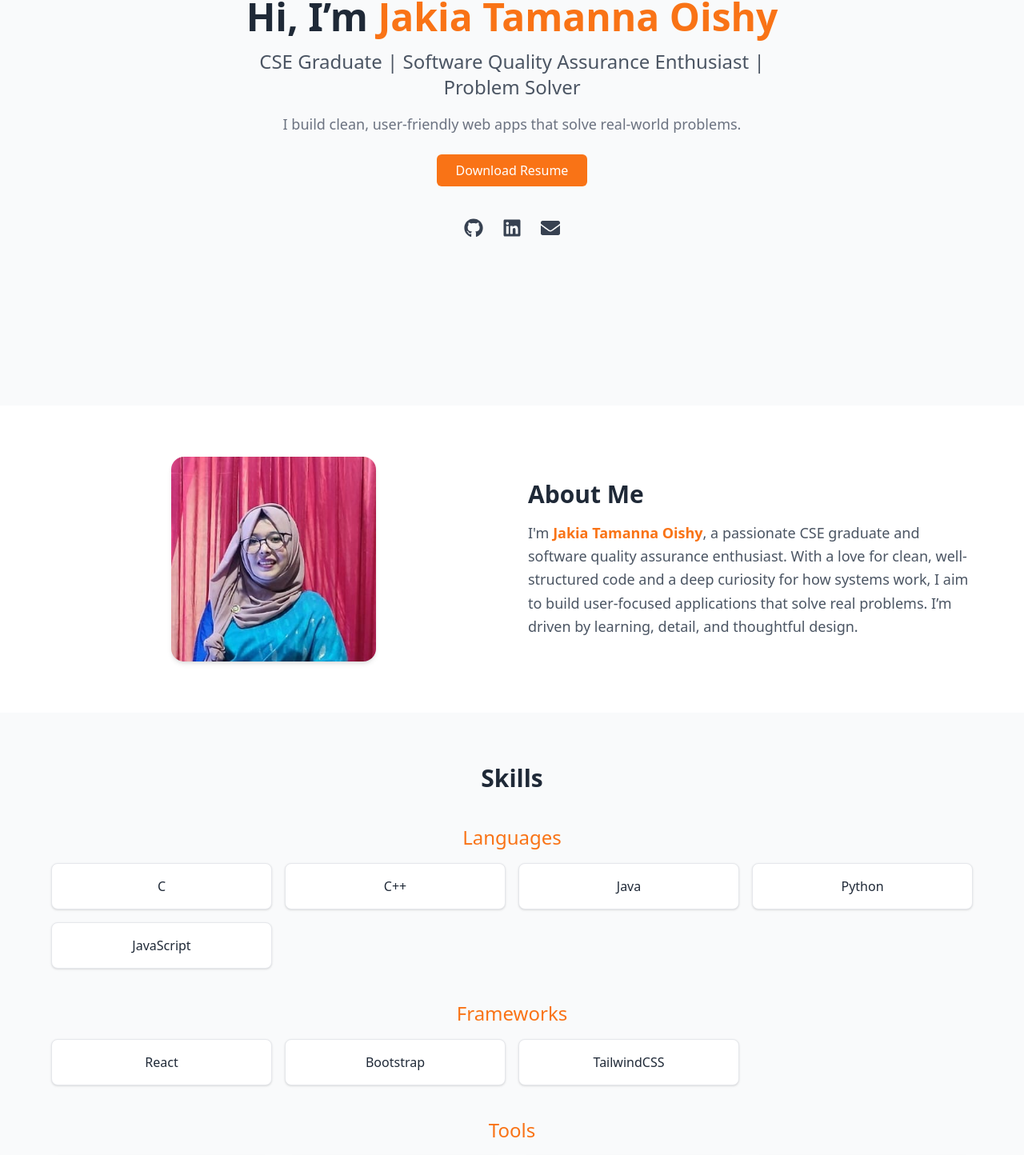
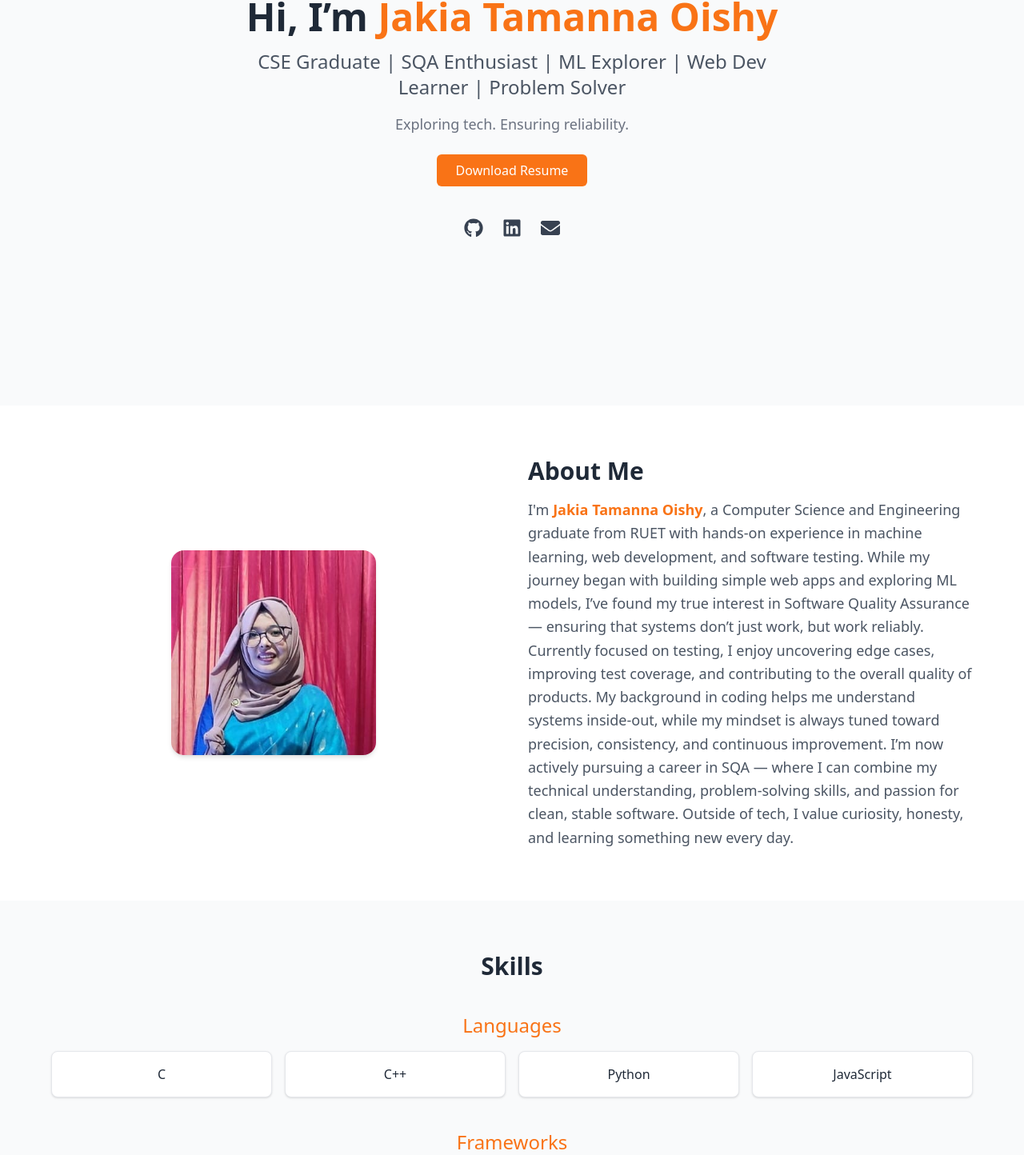
Before and after one commit to tamannaoishy/Portfolio, a React (Vite) app: page / in a window 1280 px wide. Shown: the part 267-1711 px from the top of the page at 80% size. Built offline with nearby package versions, Linux system fonts and the light colour scheme.

Commit message:
portfolio commit

```diff
--- a/src/App.jsx
+++ b/src/App.jsx
@@ -4,10 +4,10 @@ import About from './components/About';
 import Skills from './components/Skills';
 import Projects from './components/Projects';
 import Education from './components/Education';
-import Contact from './components/Contact';
 import Research from './components/Research';
 import Certificates from './components/Certificates';
 import Leadership from './components/Leadership';
+import Contact from './components/Contact';
 
 function App() {
   return (
--- a/src/components/About.jsx
+++ b/src/components/About.jsx
@@ -27,10 +27,13 @@ export default function About() {
           </h2>
           <p className="text-gray-600 dark:text-gray-300 text-lg leading-relaxed">
             I'm <span className="font-semibold text-orange-500">Jakia Tamanna Oishy</span>,
-            a passionate CSE graduate and software quality assurance enthusiast.
-            With a love for clean, well-structured code and a deep curiosity for how
-            systems work, I aim to build user-focused applications that solve real problems.
-            I’m driven by learning, detail, and thoughtful design.
+           a Computer Science and Engineering graduate from RUET with hands-on experience in machine learning, web development, and software testing. While my journey began with building simple web apps and exploring ML models, I’ve found my true interest in Software Quality Assurance — ensuring that systems don’t just work, but work reliably.
+
+Currently focused on testing, I enjoy uncovering edge cases, improving test coverage, and contributing to the overall quality of products. My background in coding helps me understand systems inside-out, while my mindset is always tuned toward precision, consistency, and continuous improvement.
+
+I’m now actively pursuing a career in SQA — where I can combine my technical understanding, problem-solving skills, and passion for clean, stable software.
+
+Outside of tech, I value curiosity, honesty, and learning something new every day.
           </p>
         </motion.div>
       </div>
--- a/src/components/Hero.jsx
+++ b/src/components/Hero.jsx
@@ -18,12 +18,14 @@ export default function Hero() {
 
         {/* Tagline */}
         <h2 className="text-xl md:text-2xl text-gray-600 dark:text-gray-300 font-medium mb-4">
-          CSE Graduate | Software Quality Assurance Enthusiast | Problem Solver
+         CSE Graduate | SQA Enthusiast | ML Explorer | Web Dev Learner | Problem Solver
         </h2>
 
         {/* Description */}
         <p className="text-base md:text-lg text-gray-500 dark:text-gray-400 mb-6">
-          I build clean, user-friendly web apps that solve real-world problems.
+          Exploring tech. Ensuring reliability.
+
+
         </p>
 
         {/* Resume Button */}
--- a/src/data/skills.js
+++ b/src/data/skills.js
@@ -1,8 +1,10 @@
 const skills = {
-  Languages: ["C", "C++", "Java", "Python", "JavaScript"],
-  Frameworks: ["React", "Bootstrap", "TailwindCSS"],
-  Tools: ["Git", "GitHub", "Postman", "VS Code"],
+  Languages: ["C", "C++", "Python", "JavaScript"],
+  Frameworks: ["React", "Django", "TailwindCSS"],
+  Tools: ["Git", "GitHub", "JIRA", "Microsoft Office"],
+  Methodologies:["Agile", "Scrum", "OOP", "Algorithm","Data Structure"],
   Databases: ["MySQL"],
+  Others:["Teamwork", "Problem Solving", "Communication"],
 };
 
 export default skills;
--- a/src/pages/Home.jsx
+++ b/src/pages/Home.jsx
@@ -19,10 +19,10 @@ export default function Home() {
       <Skills />
       <Projects />
       <Education />
-      <Contact />
       <Research />
       <Certificates />
       <Leadership />
+      <Contact />
     </>
   );
 }
```
